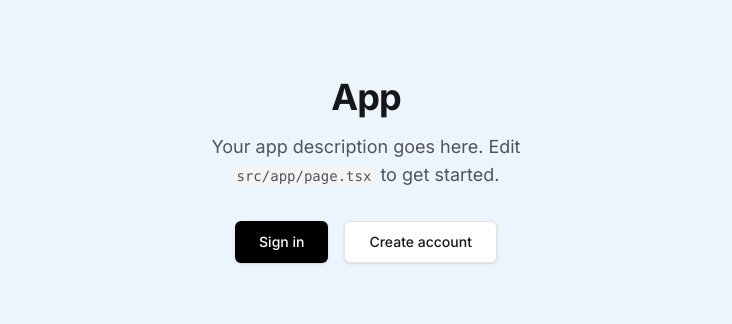
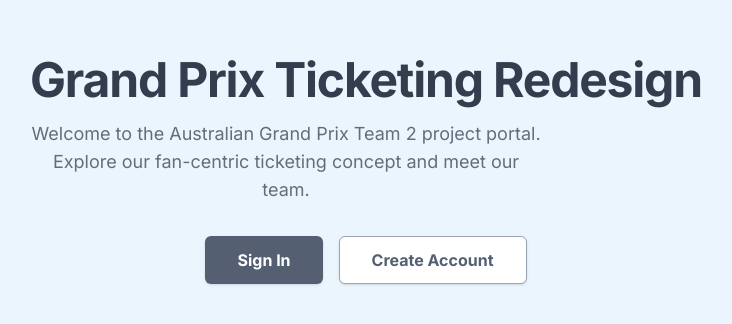
Before and after one commit to 28-Grand-Prix-Redesign-Ticketing-Team-2/mock-sprint, a Next.js app in the folder frontend/: page / in a window 1280 px wide. Shown: the part 230-554 px from the top of the page, without its empty margins (274-1006 px from the left). Built offline with nearby package versions, Linux system fonts and the light colour scheme; no server answers.

Commit message:
Update landing page metadata and styling
Fixes button contrast and description

```diff
--- a/frontend/src/app/page.tsx
+++ b/frontend/src/app/page.tsx
@@ -2,37 +2,33 @@ import type { Metadata } from 'next'
 import Link from 'next/link'
 
 export const metadata: Metadata = {
-  title: 'Home',
-  description: 'Welcome to the app',
+  title: 'Grand Prix Ticketing — Team 2',
+  description: 'Australian Grand Prix Redesign Ticketing Experience & Team Portal',
 }
 
 export default function LandingPage() {
   return (
-    <main className="flex min-h-screen flex-col items-center justify-center gap-8 p-8">
+    <main className="flex min-h-screen flex-col items-center justify-center gap-8 bg-[#ebf5fe] p-8 text-[#545f71]">
       <div className="space-y-4 text-center">
-        <h1 className="text-4xl font-bold tracking-tight">
-          {process.env.NEXT_PUBLIC_APP_NAME ?? 'App'}
+        <h1 className="text-4xl font-bold tracking-tight text-[#343d4e] sm:text-5xl">
+          Grand Prix Ticketing Redesign
         </h1>
-        <p className="max-w-md text-lg text-zinc-600 dark:text-zinc-400">
-          Your app description goes here. Edit{' '}
-          <code className="rounded bg-zinc-100 px-1 py-0.5 font-mono text-sm dark:bg-zinc-800">
-            src/app/page.tsx
-          </code>{' '}
-          to get started.
+        <p className="max-w-lg text-lg text-[#606f7b]">
+          Welcome to the Australian Grand Prix Team 2 project portal. Explore our fan-centric ticketing concept and meet our team.
         </p>
       </div>
-      <div className="flex gap-4">
+      <div className="flex flex-wrap items-center justify-center gap-4">
         <Link
           href="/auth/signin"
-          className="inline-flex items-center justify-center rounded-md bg-black px-6 py-2.5 text-sm font-medium text-white shadow transition-colors hover:bg-zinc-800 dark:bg-white dark:text-black dark:hover:bg-zinc-200"
+          className="inline-flex h-[48px] items-center justify-center rounded-[6px] bg-[#545f71] px-8 text-base font-bold text-white shadow-sm transition-colors hover:bg-[#454f60] focus-visible:ring-2 focus-visible:ring-[#2e6bd1] focus-visible:outline-none"
         >
-          Sign in
+          Sign In
         </Link>
         <Link
           href="/auth/signup"
-          className="inline-flex items-center justify-center rounded-md border border-zinc-200 bg-white px-6 py-2.5 text-sm font-medium shadow-sm transition-colors hover:bg-zinc-50 dark:border-zinc-800 dark:bg-zinc-900 dark:hover:bg-zinc-800"
+          className="inline-flex h-[48px] items-center justify-center rounded-[6px] border border-[#9ba5b7] bg-white px-8 text-base font-bold text-[#545f71] shadow-sm transition-colors hover:bg-[#eef1f4] focus-visible:ring-2 focus-visible:ring-[#2e6bd1] focus-visible:outline-none"
         >
-          Create account
+          Create Account
         </Link>
       </div>
     </main>
```
